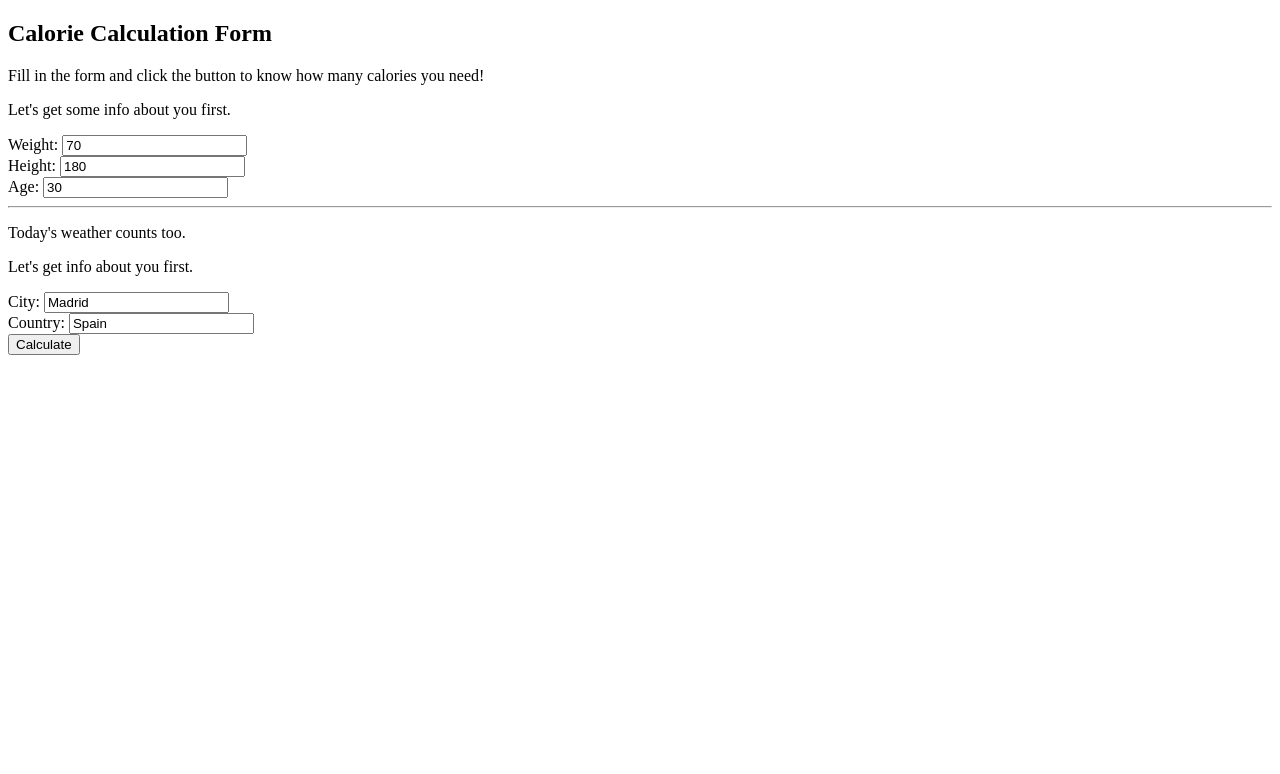
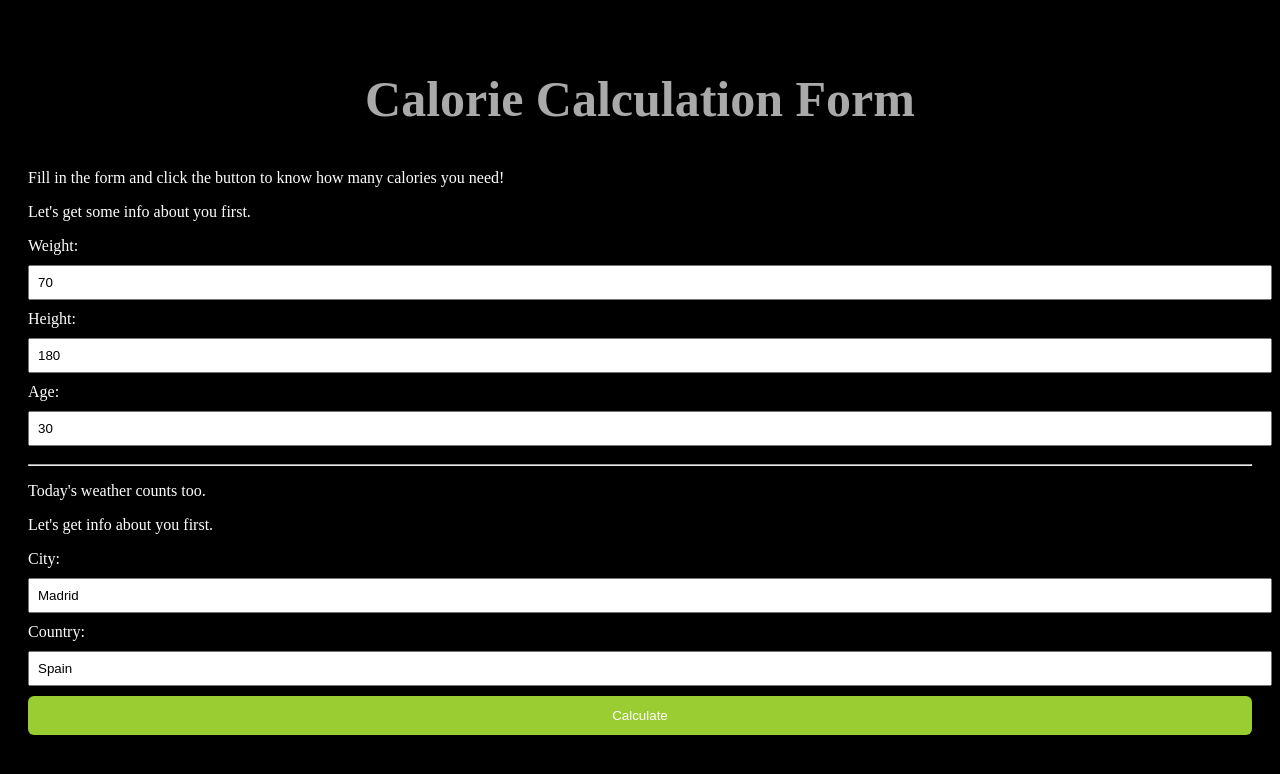
Before and after one commit to Shd-Dan/Udemy_OOP-10-projects-App-6-Calorie_WebApp, a Flask app: page /form in a window 1280 px wide. Shown: the top 774 px of the page. Run offline with Flask 3, Linux system fonts and the light colour scheme.

Commit message:
Project is finished!

```diff
--- /dev/null
+++ b/static/main.css
@@ -0,0 +1,27 @@
+h2 {
+    color: darkgrey;
+    text-align: center;
+    font-size: 50px;
+}
+
+input[type=text] {
+    width: 100%;
+    padding: 8px 8px;
+    margin: 10px 0;
+}
+
+input[type=submit]{
+    width: 100%;
+    background-color: YellowGreen;
+    color: White;
+    padding: 12px 12px;
+    border: none;
+    border-radius: 6px;
+
+}
+
+body {
+    background-color: Black;
+    color: White;
+    padding: 20px;
+}
--- a/templates/calorie_form_page.html
+++ b/templates/calorie_form_page.html
@@ -3,6 +3,7 @@
 <head>
     <meta charset="UTF-8">
     <title>Title</title>
+    <link rel="stylesheet" href="static/main.css">
 </head>
 <body>
 <h2>Calorie Calculation Form</h2>
@@ -18,6 +19,7 @@
     <p>Let's get info about you first.</p>
     {{cal_form.city.label}} {{cal_form.city}} <br>
     {{cal_form.country.label}} {{cal_form.country}} <br>
+
     {{cal_form.button}} <br>
     {% if result %}
     You need {{kcal}} calories (kcal) today
```
